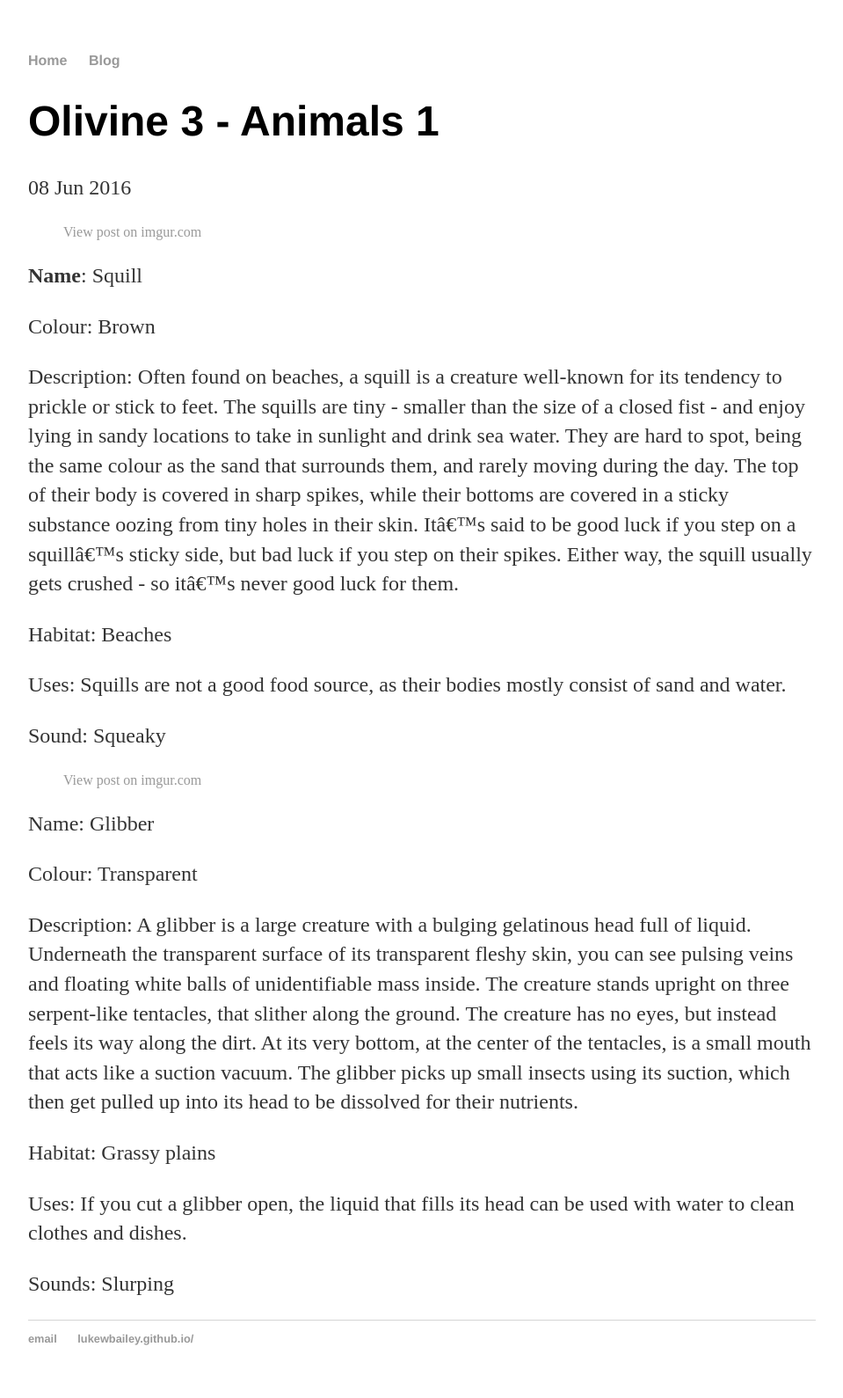
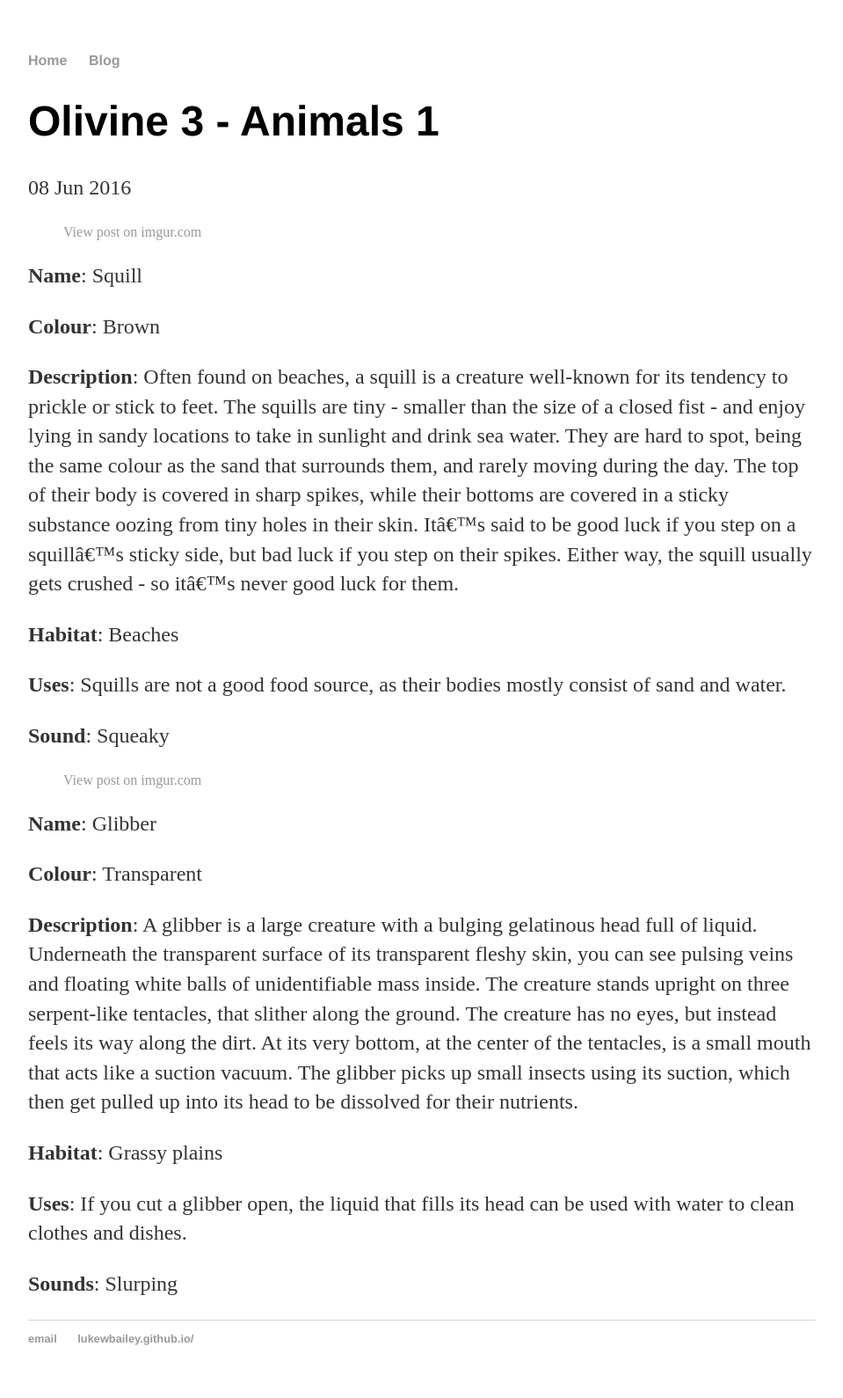
Before and after one commit to LukeWBailey/lukewbailey.github.io, a Jekyll site: the page built from _posts/2016-06-08-Olivine-3-Animals-1.md, in a window 1280 px wide. Shown: the whole page at 88% size, without its empty margins (160-1119 px from the left). Built offline with Jekyll 4.4.1, drawn with Linux system fonts in a browser that asks for light colours; a script that is not in the unit is left out; some of the changed lines change nothing that is shown.

Commit message:
Update 2016-06-08-Olivine-3-Animals-1.md

```diff
--- a/_posts/2016-06-08-Olivine-3-Animals-1.md
+++ b/_posts/2016-06-08-Olivine-3-Animals-1.md
@@ -7,26 +7,26 @@ date: 2016-06-08
 
 **Name**: Squill
 
-Colour: Brown
+**Colour**: Brown
 
-Description: Often found on beaches, a squill is a creature well-known for its tendency to prickle or stick to feet. The squills are tiny - smaller than the size of a closed fist - and enjoy lying in sandy locations to take in sunlight and drink sea water. They are hard to spot, being the same colour as the sand that surrounds them, and rarely moving during the day. The top of their body is covered in sharp spikes, while their bottoms are covered in a sticky substance oozing from tiny holes in their skin. It’s said to be good luck if you step on a squill’s sticky side, but bad luck if you step on their spikes. Either way, the squill usually gets crushed - so it’s never good luck for them.
+**Description**: Often found on beaches, a squill is a creature well-known for its tendency to prickle or stick to feet. The squills are tiny - smaller than the size of a closed fist - and enjoy lying in sandy locations to take in sunlight and drink sea water. They are hard to spot, being the same colour as the sand that surrounds them, and rarely moving during the day. The top of their body is covered in sharp spikes, while their bottoms are covered in a sticky substance oozing from tiny holes in their skin. It’s said to be good luck if you step on a squill’s sticky side, but bad luck if you step on their spikes. Either way, the squill usually gets crushed - so it’s never good luck for them.
 
-Habitat: Beaches
+**Habitat**: Beaches
 
-Uses: Squills are not a good food source, as their bodies mostly consist of sand and water.
+**Uses**: Squills are not a good food source, as their bodies mostly consist of sand and water.
 
-Sound: Squeaky
+**Sound**: Squeaky
 
 <blockquote class="imgur-embed-pub" lang="en" data-id="4vXSOrr"><a href="//imgur.com/4vXSOrr">View post on imgur.com</a></blockquote><script async src="//s.imgur.com/min/embed.js" charset="utf-8"></script>
 
-Name: Glibber
+**Name**: Glibber
 
-Colour: Transparent
+**Colour**: Transparent
 
-Description: A glibber is a large creature with a bulging gelatinous head full of liquid. Underneath the transparent surface of its transparent fleshy skin, you can see pulsing veins and floating white balls of unidentifiable mass inside. The creature stands upright on three serpent-like tentacles, that slither along the ground. The creature has no eyes, but instead feels its way along the dirt. At its very bottom, at the center of the tentacles, is a small mouth that acts like a suction vacuum. The glibber picks up small insects using its suction, which then get pulled up into its head to be dissolved for their nutrients.
+**Description**: A glibber is a large creature with a bulging gelatinous head full of liquid. Underneath the transparent surface of its transparent fleshy skin, you can see pulsing veins and floating white balls of unidentifiable mass inside. The creature stands upright on three serpent-like tentacles, that slither along the ground. The creature has no eyes, but instead feels its way along the dirt. At its very bottom, at the center of the tentacles, is a small mouth that acts like a suction vacuum. The glibber picks up small insects using its suction, which then get pulled up into its head to be dissolved for their nutrients.
 
-Habitat: Grassy plains
+**Habitat**: Grassy plains
 
-Uses: If you cut a glibber open, the liquid that fills its head can be used with water to clean clothes and dishes.
+**Uses**: If you cut a glibber open, the liquid that fills its head can be used with water to clean clothes and dishes.
 
-Sounds: Slurping
+**Sounds**: Slurping
```
